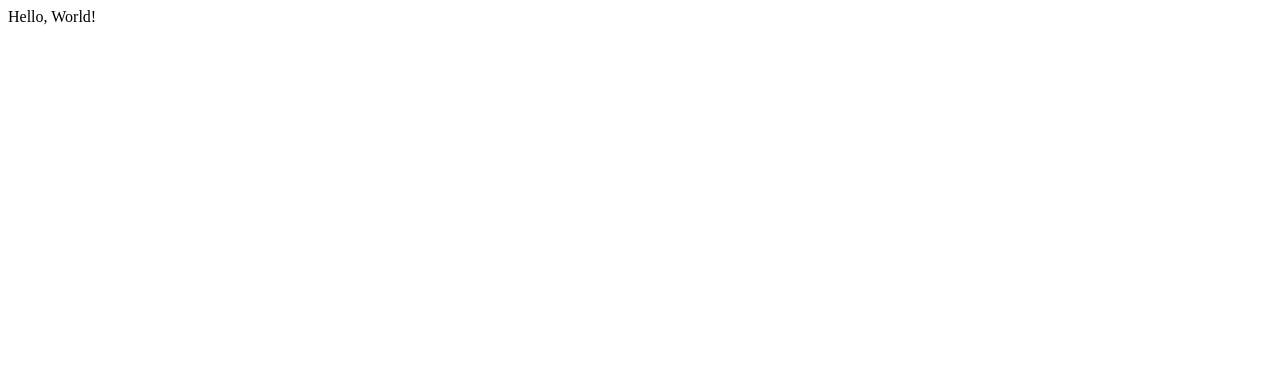
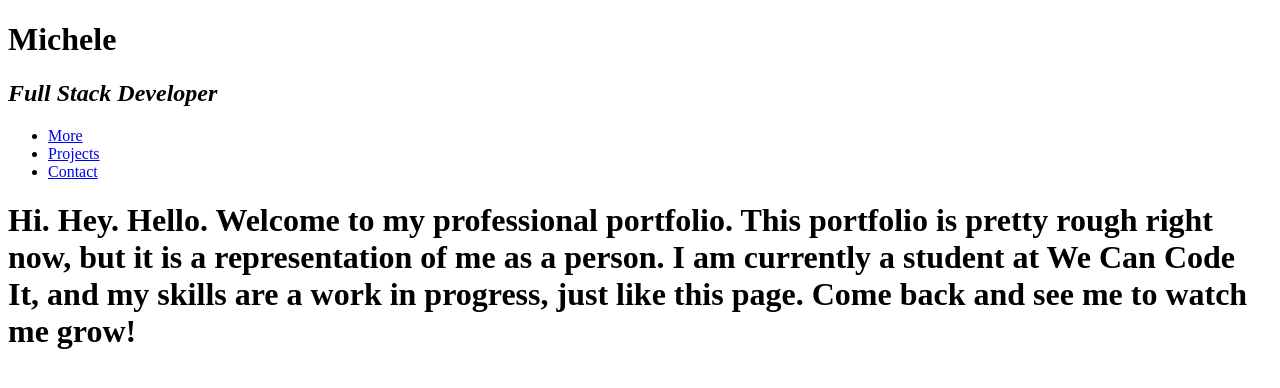
Before and after one commit to MAHoward21/MAHoward21.github.io, a plain HTML site: page index.html in a window 1280 px wide. Drawn offline with Linux system fonts and the light colour scheme.

Commit message:
a small push of code, to make sure I am doing everything correctly.

```diff
--- /dev/null
+++ b/css/layout.css
@@ -0,0 +1,5 @@
+.nav ul{
+    display: flex;
+    justify-content: flex-end;
+
+}
--- a/index.html
+++ b/index.html
@@ -3,9 +3,23 @@
 <head>
     <meta charset="UTF-8">
     <meta name="viewport" content="width=device-width, initial-scale=1.0">
-    <title>Document</title>
+    <title>Michele Howard - Portfolio</title>
 </head>
 <body>
-    Hello, World!
+    <div class="container">
+        <header class ="header">
+            <h1 class="header__title">Michele</h1>
+            <h2 class="header__subtitle"><em>Full Stack Developer</em></h2>
+            <nav class="header__nav">
+                <ul class="nav__links">
+                    <li class="nav__link"><a href=#More>More</a></li>
+                    <li class="nav__link"><a href=#Projects> Projects</a></li>
+                    <li class="nav__link"><a href=#Contact>Contact</a></li>
+                </ul>
+            </nav>
+            <h1>Hi. Hey. Hello. Welcome to my professional portfolio. This portfolio is pretty rough right now, but it is a representation of me as a person. I am currently a student at We Can Code It, and my skills are a work in progress, just like this page.
+                Come back and see me to watch me grow!</h1>
+        </header>
+    </div>
 </body>
 </html>
```
Also changed, not shown: css/style.css (added).
